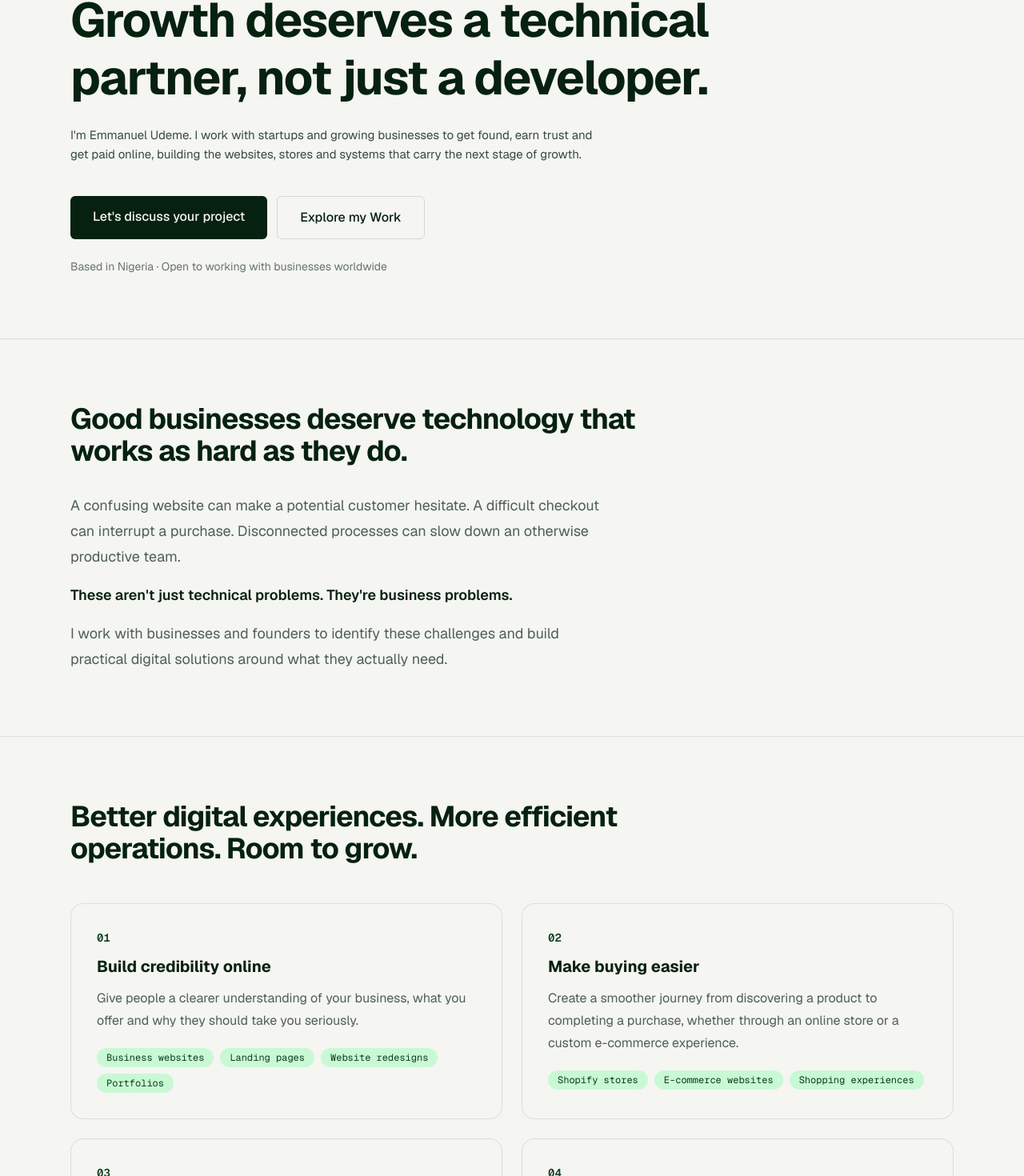
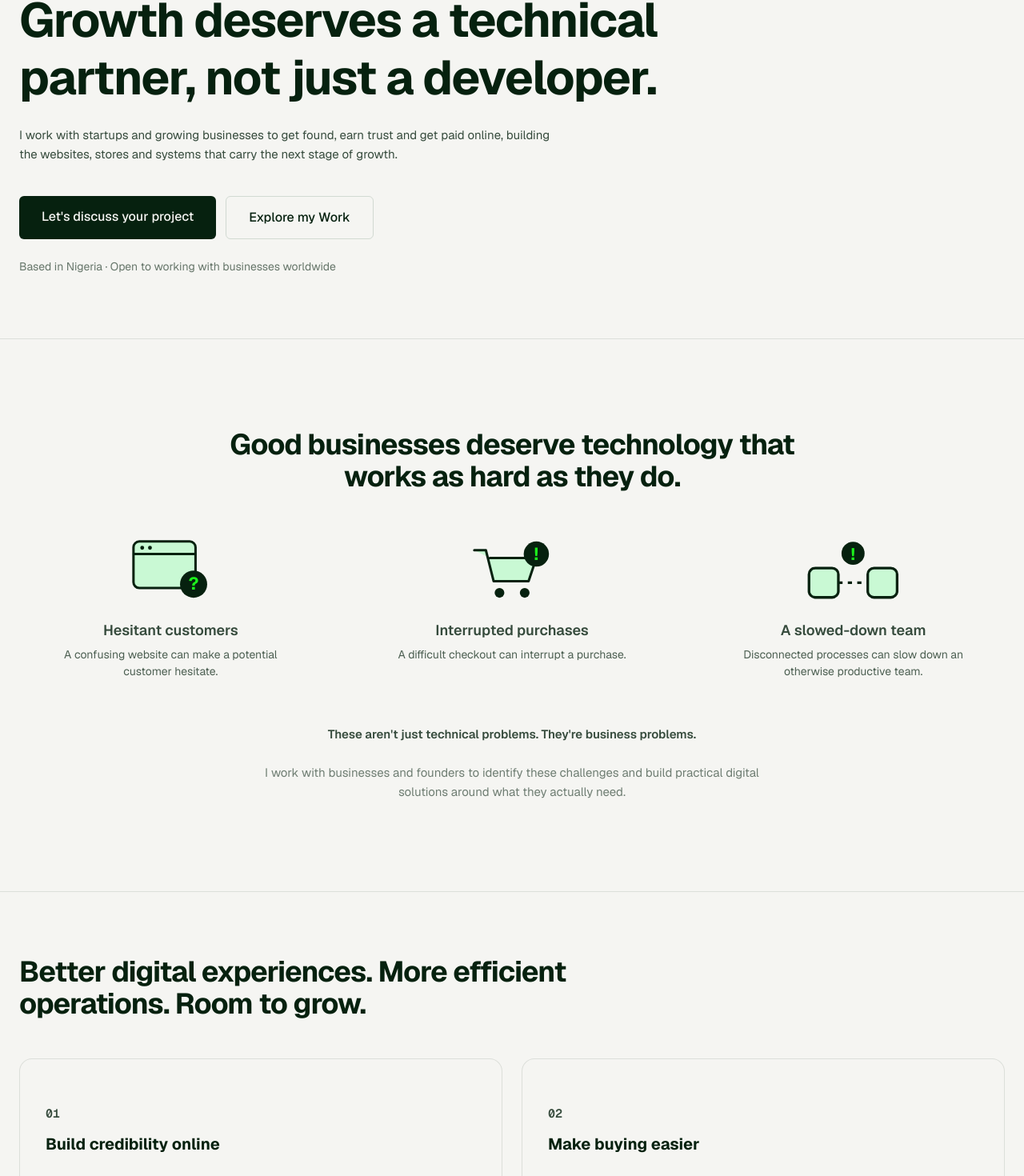
Before and after one commit to Udeme01/emmanueludeme, a Next.js app: page / in a window 1280 px wide. Shown: the part 276-1746 px from the top of the page at 80% size. Built offline with nearby package versions, Linux system fonts and the light colour scheme.

Commit message:
Redesign homepage sections
Problems grid with icons and new closing call to action

```diff
--- a/src/app/(marketing)/page.js
+++ b/src/app/(marketing)/page.js
@@ -62,11 +62,172 @@ const faqs = [
   },
 ];
 
+function MailIcon() {
+  return (
+    <svg
+      viewBox="0 0 24 24"
+      className="h-7 w-7"
+      fill="none"
+      stroke="currentColor"
+      strokeWidth="2"
+      strokeLinecap="round"
+      strokeLinejoin="round"
+      aria-hidden="true"
+    >
+      <rect x="3" y="5" width="18" height="14" rx="2" />
+      <path d="m3 7 9 6 9-6" />
+    </svg>
+  );
+}
+
 export default function Home() {
+  // Simple brand icons.
+  function BrowserIcon() {
+    return (
+      <svg
+        viewBox="6 14 84 66"
+        className="h-20 w-auto"
+        fill="none"
+        aria-hidden="true"
+      >
+        <rect
+          x="10"
+          y="18"
+          width="64"
+          height="48"
+          rx="6"
+          className="fill-mint stroke-ink"
+          strokeWidth="2.5"
+        />
+        <line
+          x1="10"
+          y1="31"
+          x2="74"
+          y2="31"
+          className="stroke-ink"
+          strokeWidth="2.5"
+        />
+        <circle cx="19" cy="24.5" r="2" className="fill-ink" />
+        <circle cx="27" cy="24.5" r="2" className="fill-ink" />
+        <circle cx="72" cy="62" r="14" className="fill-ink" />
+        <text
+          x="72"
+          y="68"
+          textAnchor="middle"
+          fontSize="18"
+          fontWeight="700"
+          className="fill-bright"
+        >
+          ?
+        </text>
+      </svg>
+    );
+  }
+
+  function CartIcon() {
+    return (
+      <svg
+        viewBox="6 9 85 66"
+        className="h-20 w-auto"
+        fill="none"
+        aria-hidden="true"
+      >
+        <path
+          d="M10 22h12l8 32h36l8-24H26"
+          className="fill-mint stroke-ink"
+          strokeWidth="2.5"
+          strokeLinejoin="round"
+          strokeLinecap="round"
+        />
+        <circle cx="36" cy="66" r="5" className="fill-ink" />
+        <circle cx="62" cy="66" r="5" className="fill-ink" />
+        <circle cx="74" cy="26" r="13" className="fill-ink" />
+        <text
+          x="74"
+          y="32"
+          textAnchor="middle"
+          fontSize="18"
+          fontWeight="700"
+          className="fill-bright"
+        >
+          !
+        </text>
+      </svg>
+    );
+  }
+
+  function DisconnectedIcon() {
+    return (
+      <svg
+        viewBox="2 7 92 61"
+        className="h-20 w-auto"
+        fill="none"
+        aria-hidden="true"
+      >
+        <rect
+          x="6"
+          y="36"
+          width="28"
+          height="28"
+          rx="6"
+          className="fill-mint stroke-ink"
+          strokeWidth="2.5"
+        />
+        <rect
+          x="62"
+          y="36"
+          width="28"
+          height="28"
+          rx="6"
+          className="fill-mint stroke-ink"
+          strokeWidth="2.5"
+        />
+        <line
+          x1="34"
+          y1="50"
+          x2="62"
+          y2="50"
+          className="stroke-ink"
+          strokeWidth="2.5"
+          strokeDasharray="4 5"
+        />
+        <circle cx="48" cy="22" r="11" className="fill-ink" />
+        <text
+          x="48"
+          y="28"
+          textAnchor="middle"
+          fontSize="16"
+          fontWeight="700"
+          className="fill-bright"
+        >
+          !
+        </text>
+      </svg>
+    );
+  }
+
+  const problems = [
+    {
+      Icon: BrowserIcon,
+      title: "Hesitant customers",
+      text: "A confusing website can make a potential customer hesitate.",
+    },
+    {
+      Icon: CartIcon,
+      title: "Interrupted purchases",
+      text: "A difficult checkout can interrupt a purchase.",
+    },
+    {
+      Icon: DisconnectedIcon,
+      title: "A slowed-down team",
+      text: "Disconnected processes can slow down an otherwise productive team.",
+    },
+  ];
+
   return (
     <>
       {/* 1. HERO */}
-      <section className="mx-auto max-w-6xl px-6 pb-20 pt-20 sm:pt-28">
+      <section className="mx-auto max-w-[90rem] px-6 pb-20 pt-20 sm:pt-28">
         <Text variant="eyebrow" Tag="p">
           Independent software engineer · Lagos, Nigeria
         </Text>
@@ -75,9 +236,9 @@ export default function Home() {
         </Text>
 
         <Text Tag="p" variant="paragraph">
-          I&apos;m Emmanuel Udeme. I work with startups and growing businesses
-          to get found, earn trust and get paid online, building the websites,
-          stores and systems that carry the next stage of growth.
+          I work with startups and growing businesses to get found, earn trust
+          and get paid online, building the websites, stores and systems that
+          carry the next stage of growth.
         </Text>
 
         <div className="mt-10 flex flex-col gap-3 sm:flex-row">
@@ -96,47 +257,78 @@ export default function Home() {
 
       {/* 2. INTRODUCTION */}
       <section className="border-y border-ink/10">
-        <div className="mx-auto max-w-6xl px-6 py-20">
-          <h2 className="max-w-3xl font-display text-3xl font-bold tracking-tight text-ink sm:text-4xl">
+        <div className="mx-auto max-w-[90rem] px-6 py-28">
+          <Text
+            Tag="h2"
+            variant="subheading"
+            className="mx-auto max-w-3xl text-center"
+          >
             Good businesses deserve technology that works as hard as they do.
-          </h2>
-          <div className="mt-8 max-w-2xl space-y-4 text-lg leading-8 text-ink/70">
-            <p>
-              A confusing website can make a potential customer hesitate. A
-              difficult checkout can interrupt a purchase. Disconnected
-              processes can slow down an otherwise productive team.
-            </p>
-            <p className="font-semibold text-ink">
+          </Text>
+
+          <div className="mt-14 grid gap-12 sm:grid-cols-3">
+            {problems.map(({ Icon, title, text }) => (
+              <div
+                key={title}
+                className="flex flex-col items-center text-center"
+              >
+                <Icon />
+                <Text
+                  Tag="h3"
+                  variant="paragraph"
+                  className="font-semibold text-[18px] text-ink"
+                >
+                  {title}
+                </Text>
+                <Text
+                  Tag="p"
+                  variant="small"
+                  className="mt-2 max-w-xs opacity-70"
+                >
+                  {text}
+                </Text>
+              </div>
+            ))}
+          </div>
+
+          <div className="mx-auto mt-14 max-w-2xl space-y-4 text-center">
+            <Text Tag="p" variant="paragraph" className="font-semibold">
               These aren&apos;t just technical problems. They&apos;re business
               problems.
-            </p>
-            <p>
+            </Text>
+            <Text Tag="p" variant="paragraph" className="opacity-70">
               I work with businesses and founders to identify these challenges
               and build practical digital solutions around what they actually
               need.
-            </p>
+            </Text>
           </div>
         </div>
       </section>
 
       {/* 3. WHAT CHANGES (outcomes first, services are only the small tags) */}
-      <section className="mx-auto max-w-6xl px-6 py-20">
-        <h2 className="max-w-3xl font-display text-3xl font-bold tracking-tight text-ink sm:text-4xl">
+      <section className="mx-auto max-w-[90rem] px-6 py-20">
+        <Text Tag="h2" variant="subheading">
           Better digital experiences. More efficient operations. Room to grow.
-        </h2>
+        </Text>
         <div className="mt-12 grid gap-6 sm:grid-cols-2">
           {outcomes.map((item) => (
             <article
               key={item.no}
               className="rounded-2xl border border-ink/10 bg-paper p-8 transition hover:border-forest/40"
             >
-              <p className="font-mono text-sm font-semibold text-forest">
+              <Text
+                Tag="p"
+                variant="paragraph"
+                className="font-mono text-sm font-semibold text-forest"
+              >
                 {item.no}
-              </p>
-              <h3 className="mt-3 font-display text-xl font-bold text-ink">
+              </Text>
+              <Text Tag="h3" variant="titleHead">
                 {item.title}
-              </h3>
-              <p className="mt-3 leading-7 text-ink/70">{item.text}</p>
+              </Text>
+              <Text Tag="p" variant="paragraph">
+                {item.text}
+              </Text>
               <ul className="mt-5 flex flex-wrap gap-2">
                 {item.tags.map((tag) => (
                   <li
@@ -155,55 +347,55 @@ export default function Home() {
       {/* 4. SELECTED WORK */}
       <section className="bg-forest text-mint">
         <div className="mx-auto max-w-6xl px-6 py-20">
-          <h2 className="max-w-3xl font-display text-3xl font-bold tracking-tight text-paper sm:text-4xl">
+          {/* <h2 className="max-w-3xl font-display text-3xl font-bold tracking-tight text-paper sm:text-4xl">
             Ideas turned into working solutions.
-          </h2>
-          <p className="mt-4 max-w-2xl text-lg leading-8 text-mint/80">
+          </h2> */}
+          <Text Tag="h2" variant="subheading" className="text-white">
+            Ideas turned into working solutions.
+          </Text>
+          <Text Tag="p" variant="paragraph" className="text-white">
             Every project starts with a problem worth solving. Explore selected
             projects to see the challenges, decisions and technology behind the
             work.
-          </p>
+          </Text>
           <div className="mt-10 rounded-2xl border border-mint/20 p-8">
-            <h3 className="font-display text-2xl font-bold text-paper">
+            {/* make a variant && stylign for this! */}
+            <Text Tag="h3" variant="subheadingText">
               ACE Leadership Hub
-            </h3>
-            <p className="mt-3 max-w-xl leading-7 text-mint/80">
+            </Text>
+            <Text Tag="p" variant="paragraph" className="text-white">
               A digital platform for leadership programmes, events and course
               enrolment.
-            </p>
-            <Link
+            </Text>
+
+            <Button
               href="/work"
-              className="mt-6 inline-block rounded-full bg-bright px-6 py-3 font-semibold text-ink transition hover:brightness-95"
-            >
-              View project
-            </Link>
+              variant="bright"
+              buttonText="View project"
+              className="mt-7 inline-block shadow-[0_8px_30px_rgba(28,242,28,0.25)] inline-block"
+            />
           </div>
         </div>
       </section>
 
       {/* 5. ABOUT */}
       <section className="mx-auto max-w-6xl px-6 py-20">
-        <h2 className="max-w-3xl font-display text-3xl font-bold tracking-tight text-ink sm:text-4xl">
+        <Text Tag="h2" variant="subheading">
           Thoughtful engineering. Practical solutions.
-        </h2>
+        </Text>
         <div className="mt-8 max-w-2xl space-y-4 text-lg leading-8 text-ink/70">
-          <p>
+          <Text Tag="p" variant="paragraph">
             I&apos;m Emmanuel Udeme, an independent software engineer working at
             the intersection of business needs and technology.
-          </p>
-          <p>
+          </Text>
+          <Text Tag="p" variant="paragraph">
             I care about understanding the problem before choosing the
             technology. Whether it&apos;s a business website, an e-commerce
             experience or a custom application, my goal is to build something
             useful, reliable and appropriate for the people who will use it.
-          </p>
+          </Text>
         </div>
-        <Link
-          href="/about"
-          className="mt-8 inline-block font-semibold text-forest underline underline-offset-4 hover:text-ink"
-        >
-          More about me
-        </Link>
+        <Button href="/about" buttonText="More about me" variant="text" />
       </section>
 
       {/* 6. HOW I WORK: turned off on purpose (copy leads with outcomes, not process).
@@ -213,9 +405,9 @@ export default function Home() {
       {/* 7. FAQ */}
       <section className="border-t border-ink/10">
         <div className="mx-auto max-w-3xl px-6 py-20">
-          <h2 className="font-display text-3xl font-bold tracking-tight text-ink sm:text-4xl">
+          <Text Tag="h2" variant="subheading">
             Frequently asked questions
-          </h2>
+          </Text>
           <div className="mt-10 divide-y divide-ink/10 border-y border-ink/10">
             {faqs.map((item) => (
               <details key={item.q} className="group py-5">
@@ -225,7 +417,13 @@ export default function Home() {
                     +
                   </span>
                 </summary>
-                <p className="mt-3 leading-7 text-ink/70">{item.a}</p>
+                <Text
+                  Tag="p"
+                  variant="paragraph"
+                  className="mt-3 leading-7 text-ink/70"
+                >
+                  {item.a}
+                </Text>
               </details>
             ))}
           </div>
@@ -233,23 +431,71 @@ export default function Home() {
       </section>
 
       {/* 8. FINAL CALL TO ACTION */}
-      <section className="bg-bright">
-        <div className="mx-auto max-w-6xl px-6 py-20">
-          <h2 className="max-w-3xl font-display text-3xl font-extrabold tracking-tight text-ink sm:text-5xl">
-            Something about your business could work better.
-          </h2>
-          <p className="mt-5 max-w-2xl text-lg leading-8 text-ink/80">
-            Maybe it&apos;s your website. Maybe it&apos;s the way customers make
-            purchases, or a process that takes more time than it should.
-            Whatever the challenge, let&apos;s talk about what a practical
-            solution could look like.
-          </p>
-          <Link
-            href="/contact"
-            className="mt-8 inline-block rounded-full bg-ink px-7 py-3.5 font-semibold text-paper transition hover:bg-forest"
-          >
-            Let&apos;s talk about your project
-          </Link>
+      {/* OLD (kept for reference): flat bg-mint section with a heading, paragraph and one dark button */}
+      <section className="px-6 py-20">
+        <div className="relative mx-auto max-w-6xl overflow-hidden rounded-3xl bg-ink px-8 py-14 sm:px-14 sm:py-16">
+          {/* soft green glow in the corner */}
+          <div
+            aria-hidden="true"
+            className="pointer-events-none absolute -right-24 -top-24 h-72 w-72 rounded-full bg-bright/20 blur-3xl"
+          />
+
+          <div className="relative grid items-center gap-12 lg:grid-cols-2">
+            {/* Left: the message */}
+            <div>
+              <Text Tag="p" variant="paragrapgh" className="inline-flex items-center gap-2 rounded-full border border-mint/20 px-4 py-1.5 font-mono text-xs font-semibold uppercase tracking-widest text-mint">
+                <span className="h-2 w-2 rounded-full bg-bright" />
+                Open to new projects
+              </Text>
+              <Text Tag="h2" variant="subheading" className="mt-6 text-4xl leading-[1.1] text-paper sm:text-5xl">
+                Something about your business could work{" "}
+                <span className="text-bright">better.</span>
+              </Text>
+              <Text Tag="p" variant="paragrapgh" className="max-w-lg text-lg text-paper leading-8">
+                Maybe it&apos;s your website. Maybe it&apos;s the way customers
+                make purchases, or a process that takes more time than it
+                should. Whatever the challenge, let&apos;s talk about what a
+                practical solution could look like.
+              </Text>
+              <ul className="mt-10 flex flex-wrap gap-x-8 gap-y-3 border-t border-mint/15 pt-6 font-display font-semibold text-paper">
+                <li>
+                  <span className="text-bright">✓</span> Get found
+                </li>
+                <li>
+                  <span className="text-bright">✓</span> Earn trust
+                </li>
+                <li>
+                  <span className="text-bright">✓</span> Get paid
+                </li>
+              </ul>
+            </div>
+
+            {/* Right: the action card */}
+            <div className="rounded-2xl border border-mint/15 bg-paper/5 p-8 text-center backdrop-blur sm:p-10">
+              <div className="mx-auto flex h-14 w-14 items-center justify-center rounded-xl bg-bright/15 text-bright">
+                <MailIcon />
+              </div>
+              <h3 className="mt-5 font-display text-2xl font-bold text-paper">
+                Let&apos;s talk
+              </h3>
+              <p className="mt-2 text-mint/80 tracking-wide">
+                Tell me what you&apos;re trying to achieve. I&apos;ll reply with
+                the best next step.
+              </p>
+              <Button
+                variant="bright"
+                href="/contact"
+                buttonText="Start the conversation"
+                className="mt-7 block w-full shadow-[0_8px_30px_rgba(28,242,28,0.25)]"
+              />
+              <Button
+                variant="textLight"
+                href="/work"
+                buttonText="or see my work →"
+                className="mt-5 text-sm"
+              />
+            </div>
+          </div>
         </div>
       </section>
     </>
```
